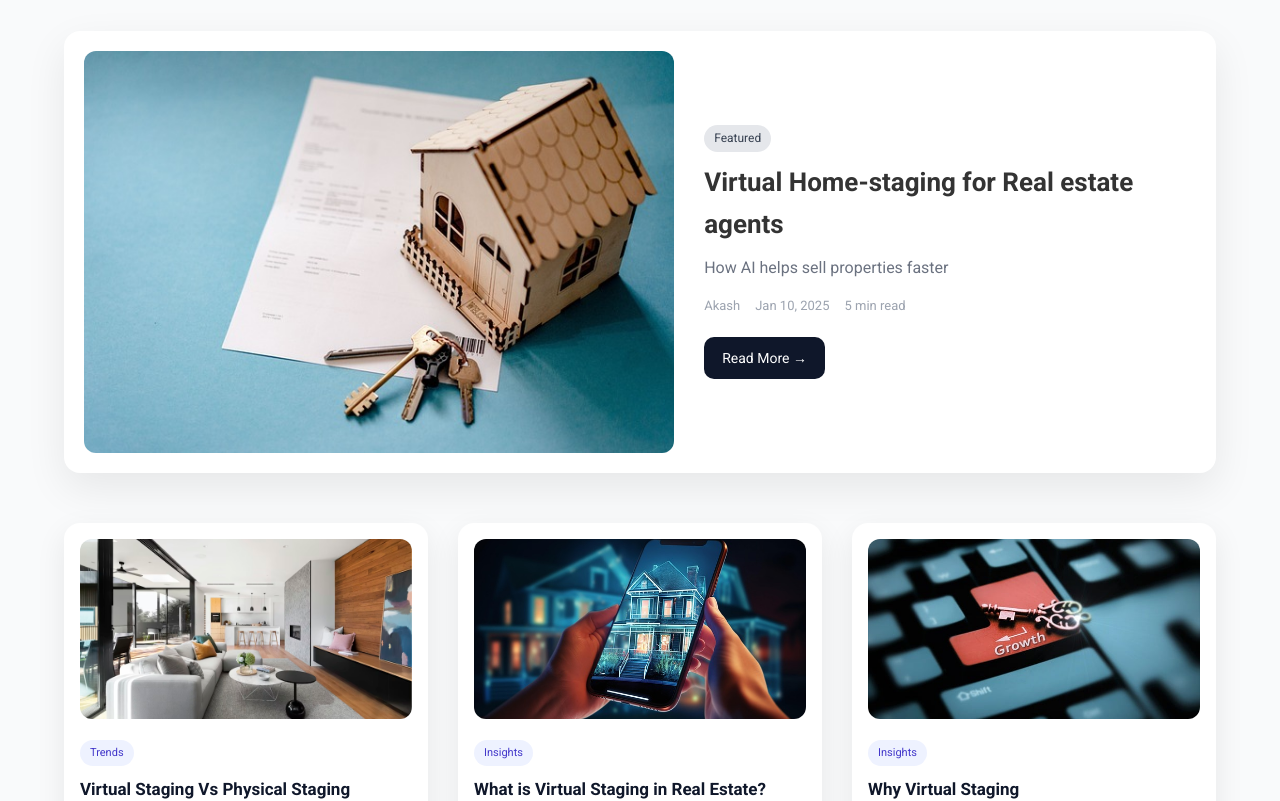
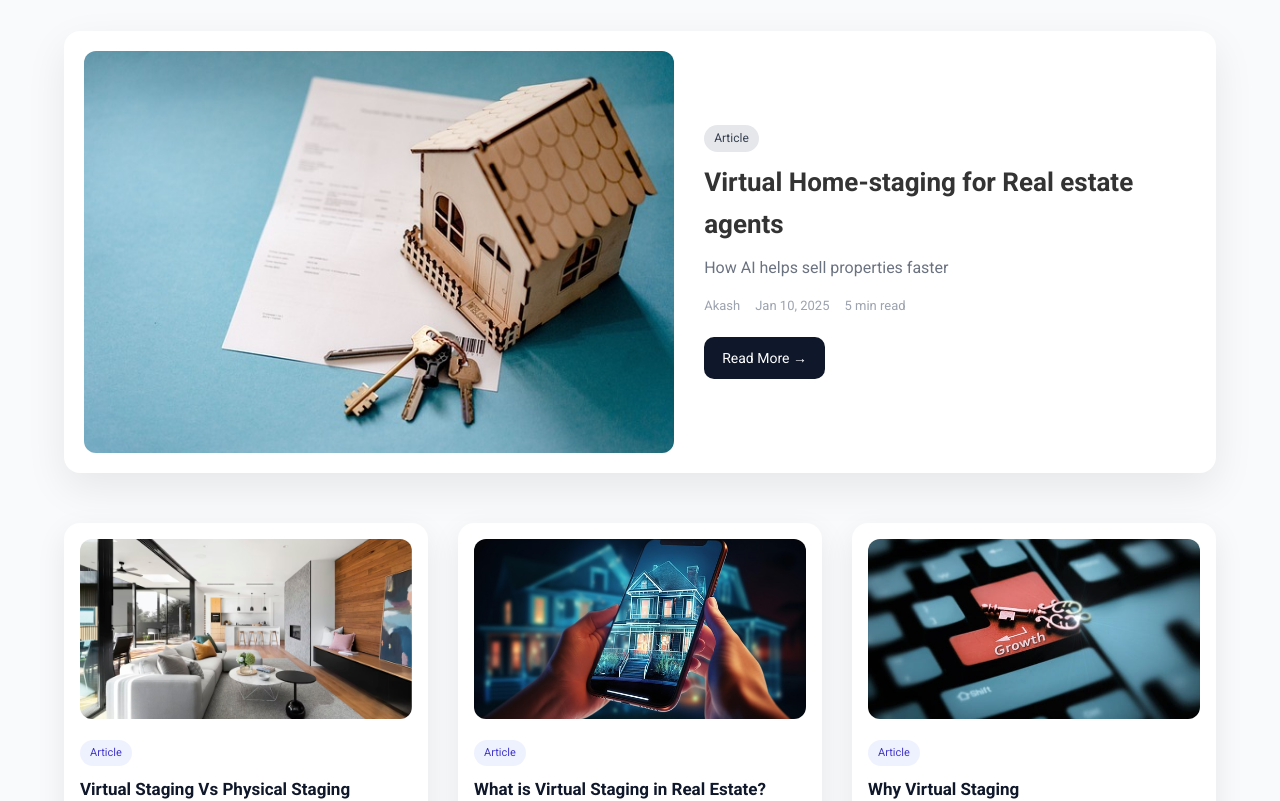
Before and after one commit to ShadowTechnology/beyanco, an Angular app: page /our-blogs in a window 1280 px wide. Shown: the part 260-1061 px from the top of the page. Built offline with nearby package versions, Linux system fonts and the light colour scheme; a small style sheet from the web is missing.

Commit message:
Corrections

```diff
--- a/src/app/components/blogs-deatils/blogs-deatils.component.html
+++ b/src/app/components/blogs-deatils/blogs-deatils.component.html
@@ -2,7 +2,7 @@
   <!-- HERO -->
   <header class="blog-hero">
     <div class="hero-content">
-      <span class="tag">Design Tips</span>
+      <span class="tag">Article</span>
       <h1>{{ blog.title }}</h1>
 
       <div class="meta">
--- a/src/app/components/blogs-deatils/blogs-deatils.component.ts
+++ b/src/app/components/blogs-deatils/blogs-deatils.component.ts
@@ -288,14 +288,14 @@ The virtual staging process itself is exceedingly time-saving. So that makes it
           <p>Step 7: Use the Beyanco AI-generated images to promote your property on listing websites.</p>
 
 
-         <p class="phara-style">These are the simple steps to get high-definition, fully furnished interior pictures to market assets and enhance prospect engagement. Furthermore, this leads to more favourable deals for real estate agents.</p>`,
+         <p class="phara-style style1">These are the simple steps to get high-definition, fully furnished interior pictures to market assets and enhance prospect engagement. Furthermore, this leads to more favourable deals for real estate agents.</p>`,
 
 
           `<h2>Conclusion</h2>
 
          <p class="phara-style">Meghan Keaney Anderson, the former VP of Marketing at Hubspot says,</p>
 
-         <p class="phara-style">”Don’t push people where you want to be; meet them where they are.”</p>
+         <p class="phara-style italic">”Don’t push people where you want to be; meet them where they are.”</p>
 
          <p class="phara-style">In this scenario, staging fits perfectly into the narrative of meeting people where they are—online. Staging is essential for bringing prospects to their desired home. Now, for a real estate agent, virtual staging is the preferred alternative offering scalability, cost-efficiency and results. Thus, choosing virtual staging in real estate is the clever and smart move for any real estate agent looking to develop their marketing abilities.</p>
          <p>Looking to stage your property and influence more leads? Beyanco AI can do that for you in seconds! Try now and attract qualified prospects.</p>`
--- a/src/app/components/blogs/blogs.component.html
+++ b/src/app/components/blogs/blogs.component.html
@@ -15,7 +15,7 @@
     </div>
 
     <div class="featured-content">
-      <span class="badge">Featured</span>
+      <span class="badge">Article</span>
       <h2>Virtual Home-staging for Real estate agents</h2>
       <p>
         How AI helps sell properties faster
@@ -37,7 +37,7 @@
     <article class="blog-card"
       (click)="openBlog('interior-design-trends-2024')">
       <img src="assets/blogs/blog1.jpg" />
-      <span class="tag">Trends</span>
+      <span class="tag">Article</span>
       <h3>Virtual Staging Vs Physical Staging</h3>
       <p>
         Which is better for Real estate Agents
@@ -50,7 +50,7 @@
 
     <article class="blog-card" (click)="openBlog('What-is-Virtual-Staging')">
       <img src="assets/blogs/blog3.jpeg" />
-      <span class="tag">Insights</span>
+      <span class="tag">Article</span>
       <h3>What is Virtual Staging in Real Estate?</h3>
       <p>
         A Complete Guide for Agents
@@ -62,7 +62,7 @@
     </article>
     <article class="blog-card" (click)="openBlog('why-Virtual-Staging')">
       <img src="assets/blogs/blog4.jpeg" />
-      <span class="tag">Insights</span>
+      <span class="tag">Article</span>
       <h3>Why Virtual Staging</h3>
       <p>
         Is a Scalable Solution for Growing Real Estate Businesses
--- a/src/app/components/mainpage/chat/chat.component.html
+++ b/src/app/components/mainpage/chat/chat.component.html
@@ -442,8 +442,7 @@
 
       <div class="modal-footer">
         <button class="btn btn-secondary" (click)="closePopup()">Cancel</button>
-        <button class="btn btn-primary" (click)="confirmPopup()">Start
-          Generate</button>
+        <button class="btn btn-primary" (click)="confirmPopup()">Generate</button>
       </div>
     </div>
   </div>
--- a/src/styles.css
+++ b/src/styles.css
@@ -234,3 +234,9 @@ ol {
 .phara-style {
    margin-bottom: 24px;
 }
+.style1 {
+  margin-top: 10px;
+}
+.italic {
+  font-style: italic;
+}
```
